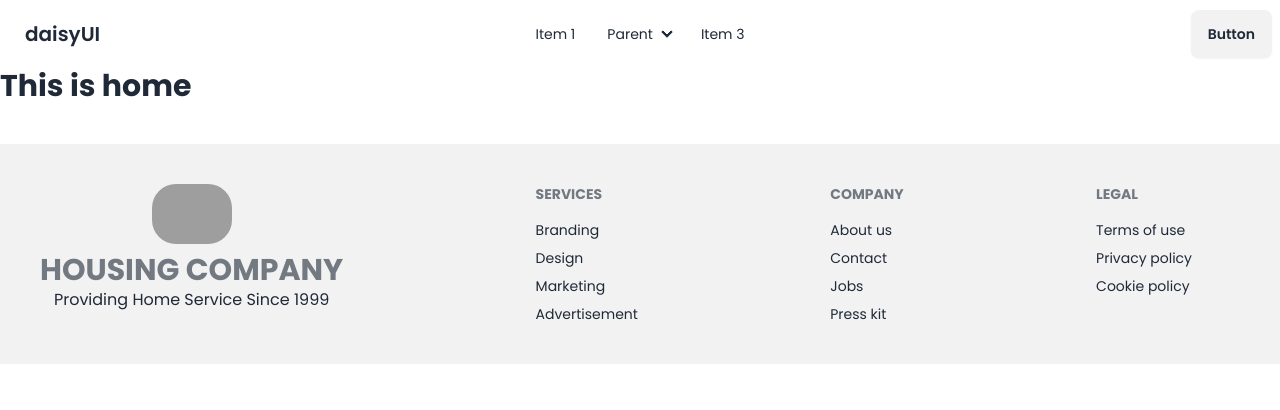
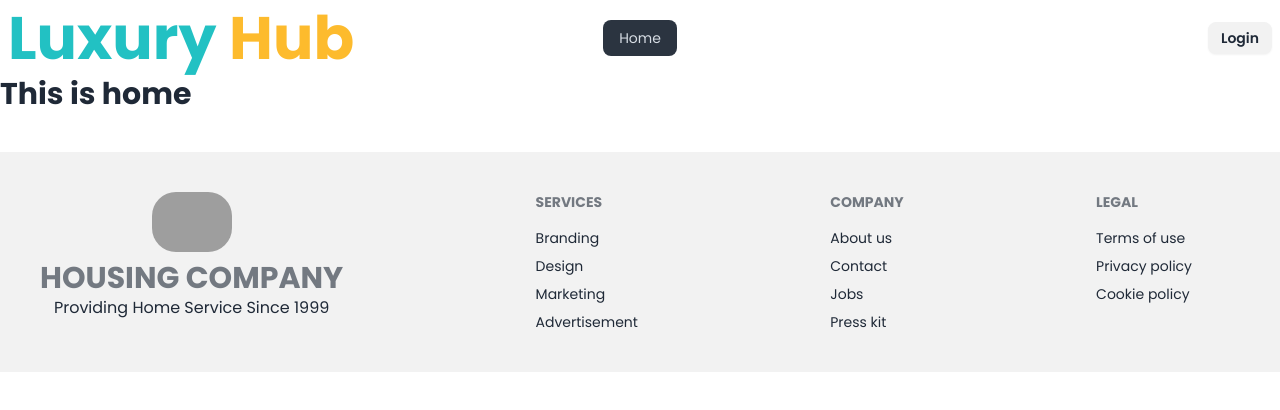
Before and after one commit to saiful797/Luxury-Hub, a React (Vite) app: page / in a window 1280 px wide. Shown: the top 410 px of the page. Built offline with nearby package versions, Linux system fonts and the light colour scheme; grey boxes are pictures that could not be loaded.

Commit message:
Added error page

```diff
--- a/src/pages/Shared/NavBar/NavBar.jsx
+++ b/src/pages/Shared/NavBar/NavBar.jsx
@@ -1,4 +1,9 @@
+import { Link, NavLink } from "react-router-dom";
+
 const NavBar = () => {
+    const navLinks=<>
+         <li><NavLink to="/">Home </NavLink></li>
+    </>
     return (
         <div className="navbar bg-base-100">
             <div className="navbar-start">
@@ -7,36 +12,18 @@ const NavBar = () => {
                         <svg xmlns="http://www.w3.org/2000/svg" className="h-5 w-5" fill="none" viewBox="0 0 24 24" stroke="currentColor"><path strokeLinecap="round" strokeLinejoin="round" strokeWidth="2" d="M4 6h16M4 12h8m-8 6h16" /></svg>
                     </div>
                     <ul tabIndex={0} className="menu menu-sm dropdown-content mt-3 z-[1] p-2 shadow bg-base-100 rounded-box w-52">
-                        <li><a>Item 1</a></li>
-                        <li>
-                        <a>Parent</a>
-                        <ul className="p-2">
-                            <li><a>Submenu 1</a></li>
-                            <li><a>Submenu 2</a></li>
-                        </ul>
-                        </li>
-                        <li><a>Item 3</a></li>
+                        {navLinks}
                     </ul>
-                    </div>
-                <a className="btn btn-ghost text-xl">daisyUI</a>
+                </div>
+                <a className="text-6xl font-bold"><span className="text-[#22c1c3]">Luxury </span> <span className="text-[#fdbb2d]">Hub</span></a>
             </div>
             <div className="navbar-center hidden lg:flex">
                 <ul className="menu menu-horizontal px-1">
-                <li><a>Item 1</a></li>
-                <li>
-                    <details>
-                    <summary>Parent</summary>
-                    <ul className="p-2">
-                        <li><a>Submenu 1</a></li>
-                        <li><a>Submenu 2</a></li>
-                    </ul>
-                    </details>
-                </li>
-                <li><a>Item 3</a></li>
+                     {navLinks}
                 </ul>
             </div>
             <div className="navbar-end">
-                <a className="btn">Button</a>
+                <Link className="btn btn-sm" to="/login">Login</Link>
             </div>
         </div>
     );
--- /dev/null
+++ b/src/pages/errorElement/ErrorElement.jsx
@@ -0,0 +1,13 @@
+import { Link } from "react-router-dom";
+
+const ErrorElement = () => {
+    return (
+        <div className="text-center">
+            <h1>Error 400!!</h1>
+            <p>Page does not Found!</p>
+            <Link to="/"><button className="btn btn-outline text-green-600">Back to Home</button></Link>
+        </div>
+    );
+};
+
+export default ErrorElement;
--- a/src/routes/Routes.jsx
+++ b/src/routes/Routes.jsx
@@ -1,16 +1,18 @@
 import { createBrowserRouter } from "react-router-dom";
 import Roots from "../layout/Roots";
 import Home from "../pages/home/Home";
+import ErrorElement from "../pages/errorElement/ErrorElement";
 
 
 const router = createBrowserRouter([
     {
         path: '/',
         element: <Roots></Roots>,
+        errorElement:<ErrorElement />,
         children:[
             {
                 path: '/',
-                element: <Home></Home>
+                element: <Home></Home>,
             }
         ]
 
```
